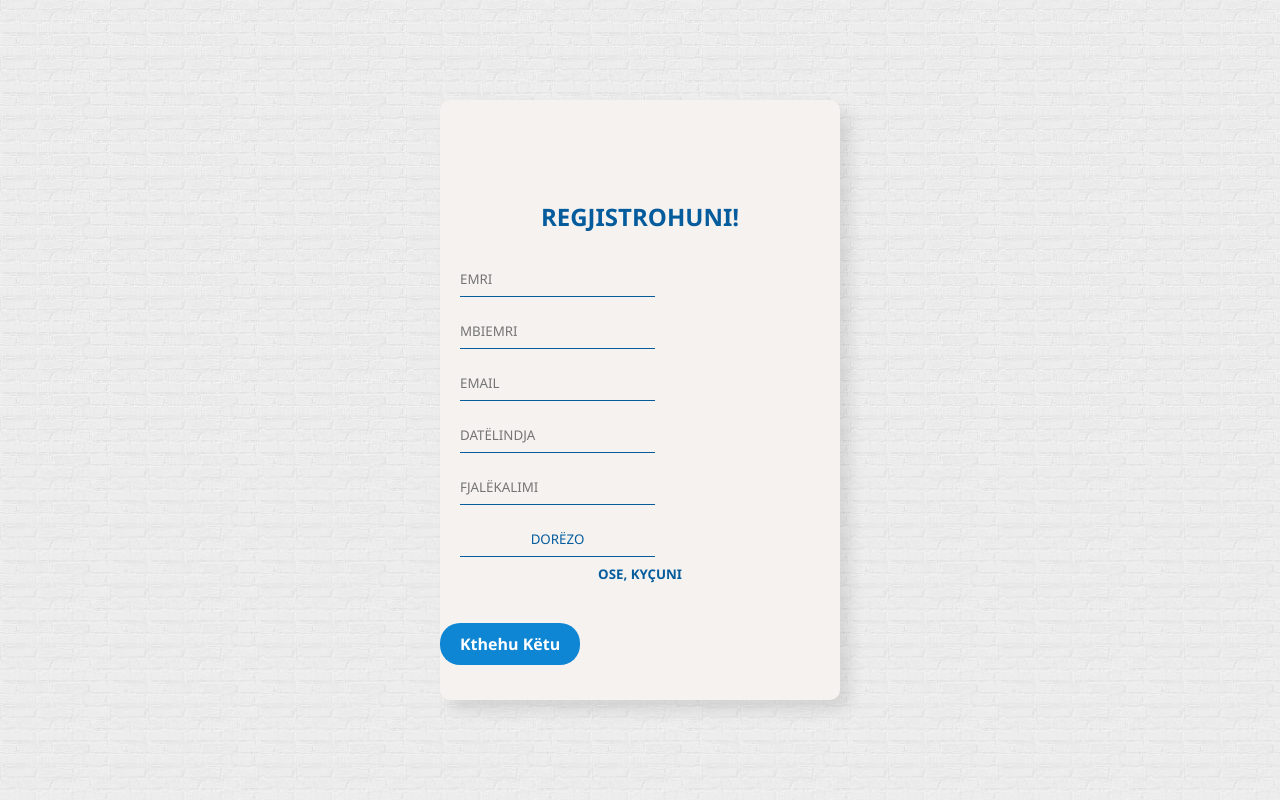
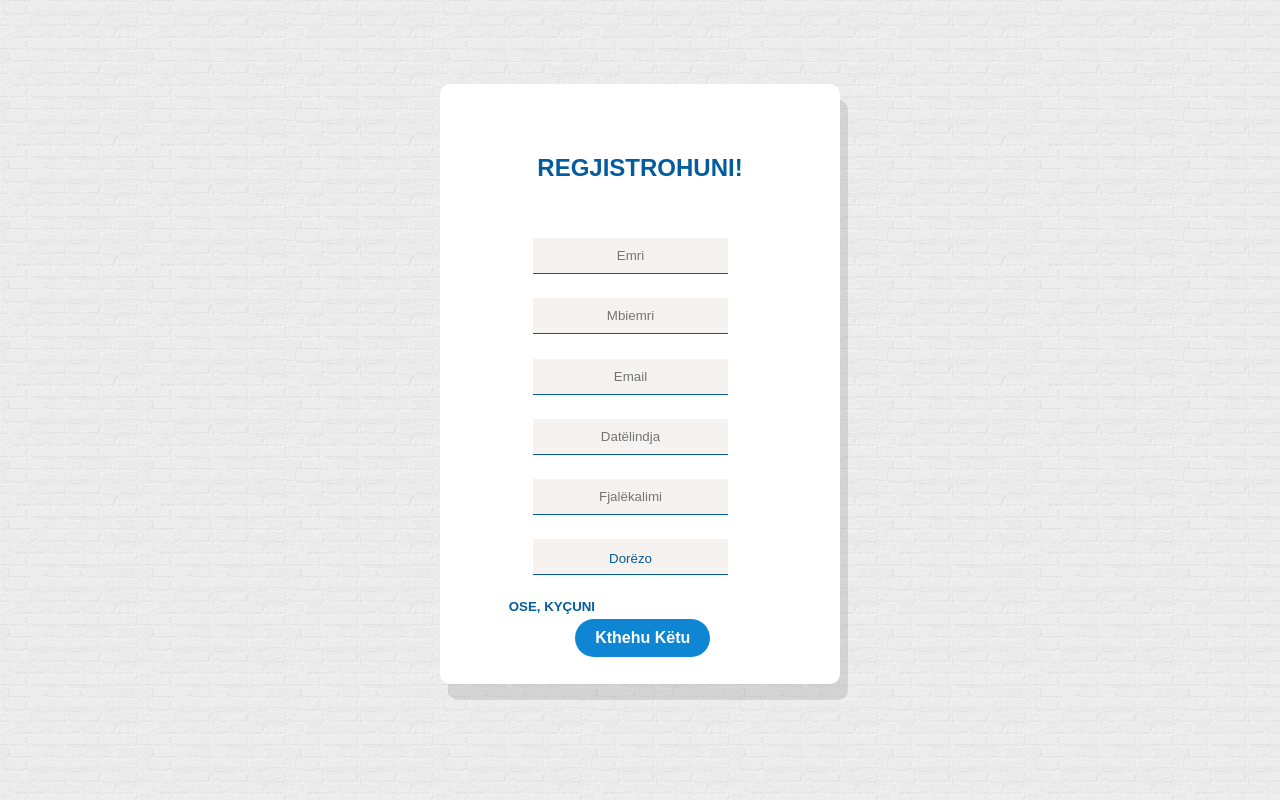
Before and after one commit to BlendaHere/ShoeShop1, a PHP site: page /signup.php in a window 1280 px wide. Run offline with PHP 8.4, Linux system fonts and the light colour scheme; some libraries are stand-ins or nearby versions.

Commit message:
Permirsimi i CSS te SIGNUP

```diff
--- a/signUp/style.css
+++ b/signUp/style.css
@@ -1,95 +1,103 @@
-:root{
-    --blue:#0E86D4;
-    --dark-color:#055C9D;
-    --black:#444;
-    --light-color:#666;
-    --border: .1rem solid rgba(0,0,0,.1);
-    --border-hover: .1rem  solid var(--black);
-    --box-shadow: .5rem 1rem rgba(0,0,0,.1);
+:root {
+  --blue: #0E86D4;
+  --dark-color: #055C9D;
+  --black: #444;
+  --light-color: #666;
+  --border: 0.1rem solid rgba(0, 0, 0, 0.1);
+  --border-hover: 0.1rem solid var(--black);
+  --box-shadow: 0.5rem 1rem rgba(0, 0, 0, 0.1);
 }
 
-*{
-    font-family: 'Segoe UI', Tahoma, Geneva, Verdana, sans-serif;
-    margin:0;
-    padding:0;
+* {
+  margin: 5%;
+  padding: 0;
   box-sizing: border-box;
-    border:none;
+  border: none;
   text-decoration: none;
-    text-transform:capitalize;
-    transition: all .2s linear;
+  text-transform: capitalize;
+  transition: all 0.2s linear;
   transition: width none;
-
-}
-body{
-    background-image:url(img1.jpg);
 }
 
-  .div1{
+body {
+  background-image: url(img1.jpg);
+}
 
+.div1 {
   width: 400px;
   height: 600px;
-   background-color: #f5f2f0;
-   box-shadow: 10px 10px 15px rgba(0,0,0,0.1);
+  background-color: #fff;
+  box-shadow: var(--box-shadow);
   font-family: 'Titillium Web', sans-serif;
-    position: absolute;
-    top: 50%;
-    left: 50%;
-    transform: translate(-50% , -50%);
+  position: fixed;
+  top: 40%;
+  left: 45%;
+  transform: translate(-50%, -50%);
   border-radius: 10px;
+}
 
-}
-.div1 h1{
+.div1 h1 {
   text-align: center;
   padding: 0 0 20px 0;
-    color:#055C9D;
+  color: var(--dark-color);
   text-transform: uppercase;
-    margin-top: 100px;
+  margin-top: 70px;
 }
-.div2 input{
+
+.div2 input {
   border: none;
   width: 195px;
   height: 36px;
-    padding: 12x 10px;
+  padding: 12px 10px;
   background-color: #f5f2f0;
   margin: 8px 0;
-    border-bottom: 1px solid #055C9D;
-    margin-left: 20px;
-    text-transform: uppercase;
-    color: #055C9D;
+  border-bottom: 1px solid var(--dark-color);
+  margin-left: 55px;
+   margin-top: 5%;
+  text-align: center;
+  color: var(--dark-color);
+
 }
-.div2 .password1{
+
+.div2 .password1 {
   width: 420px;
   height: 36px;
 }
-.div2 button{
+
+.div2 button {
   border-radius: 30px;
   padding: 14px 20px;
   margin: 8px 0;
   width: 345px;
   cursor: pointer;
   margin-left: 67px;
-    border: 1px solid #055C9D;
-    color:#0E86D4;
-    background-color: #666;
+  border: 1px solid var(--dark-color);
+  color: var(--blue);
+  background-color: var(--light-color);
   margin-top: 30px;
 }
-.div2 button:hover{
-    background-color: #055C9D;
+
+.div2 button:hover {
+  background-color: var(--dark-color);
   color: white;
   cursor: pointer;
 }
-.div2 h5 a{
+
+.div2 h5 a {
   text-decoration: none;
   text-transform: uppercase;
-    color: #055C9D;
+  color: var(--dark-color);
 }
-.div2 h5{
-    text-align:center;
+
+.div2 h5 {
+  text-align: left;
+  margin-top: 5%;
 }
+
 .back-button a {
   display: inline-block;
   padding: 10px 20px;
-  background-color: #0E86D4;
+  background-color: var(--blue);
   color: white;
   text-decoration: none;
   font-size: 16px;
@@ -97,11 +105,12 @@ body{
   border-radius: 20px;
   border: none;
   cursor: pointer;
-  margin-top: 10%;
+  margin-top: -4%;
+  margin-left: 30%;
 }
 
 .back-button a:hover {
-  background-color: #055C9D;
+  background-color: var(--dark-color);
 }
 
 @media screen and (max-width: 480px) {
```
Lines whose indentation alone changed are shown as unchanged.
